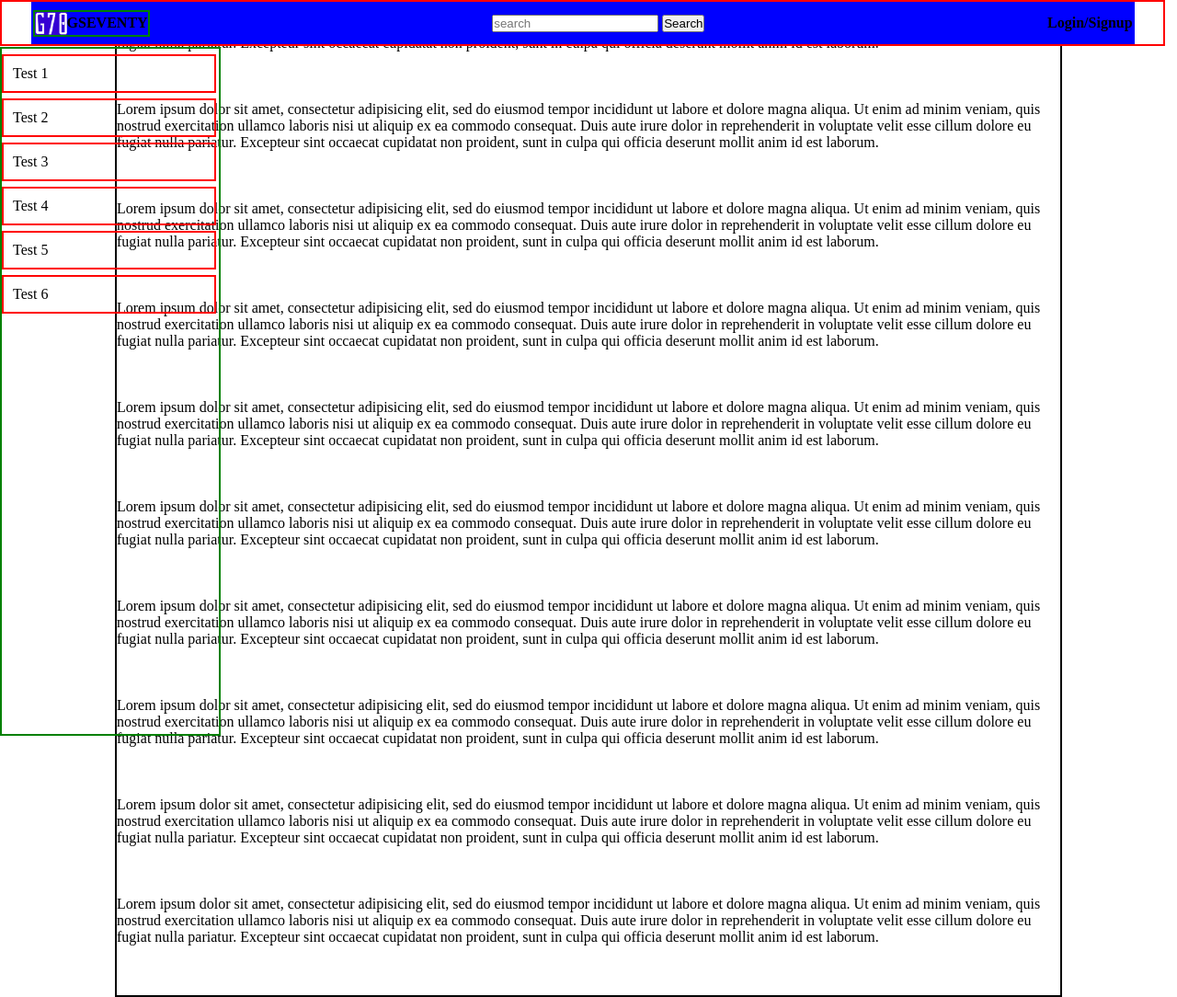
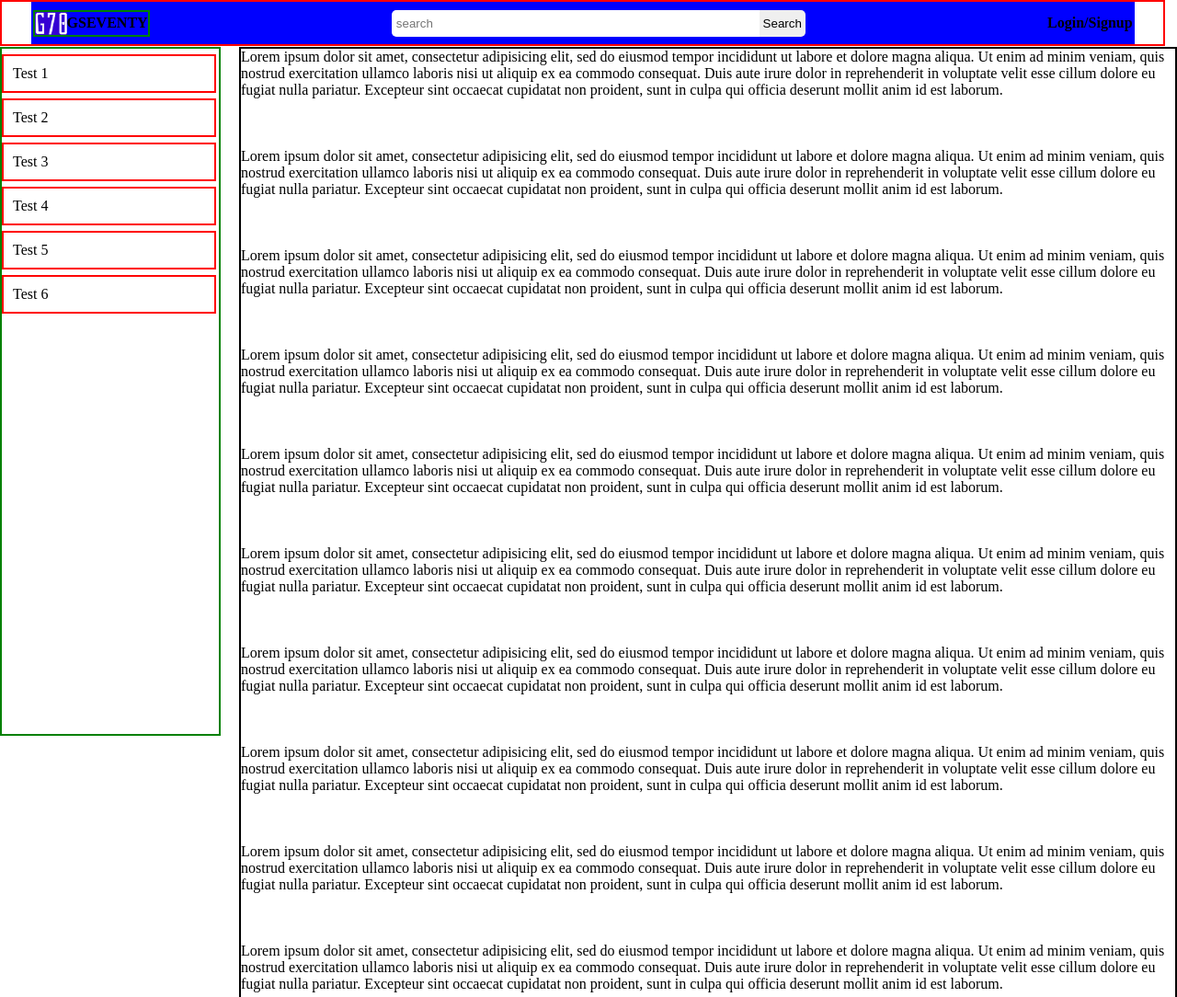
Before and after one commit to YR047/nineteenseventygamingproject, a plain HTML site: page index.html in a window 1280 px wide. Shown: the top 1084 px of the page at 92% size. Drawn offline with Linux system fonts and the light colour scheme.

Commit message:
Searchbar Updated
Search bar updated

```diff
--- a/css/style.css
+++ b/css/style.css
@@ -32,6 +32,36 @@ header nav .logo-top img{
 	height: 25px;
 	width: 35px;
 }
+
+/* search */
+.search-container{
+	width: 450px;
+	margin-left:15px;
+	margin-right:15px;
+}
+
+.search-container form{
+	height: 29px;
+ 	display: flex;
+}
+
+.search-container input, button {
+	border: none;
+}
+
+.search-container input{
+	width: 100%;
+	border-radius: 5px 0 0 5px;
+	padding: 5px;
+}
+
+.search-container button {
+  padding: 4px;
+  border-radius: 0 5px 5px 0;
+  cursor: pointer;
+}
+/* search */
+
 /*header*/
 
 /*sidebar*/
@@ -53,7 +83,9 @@ header nav .logo-top img{
 /*content*/
 .content-dummy{
 	border: 2px solid black;
-	width: calc(100vw - 250px);
-	margin: 0 auto;
+	width: calc(100vw - 260px);
+	float: right;
+	margin-left: 300px;
+	margin-top: 51px;
 }
 /*content*/
```
